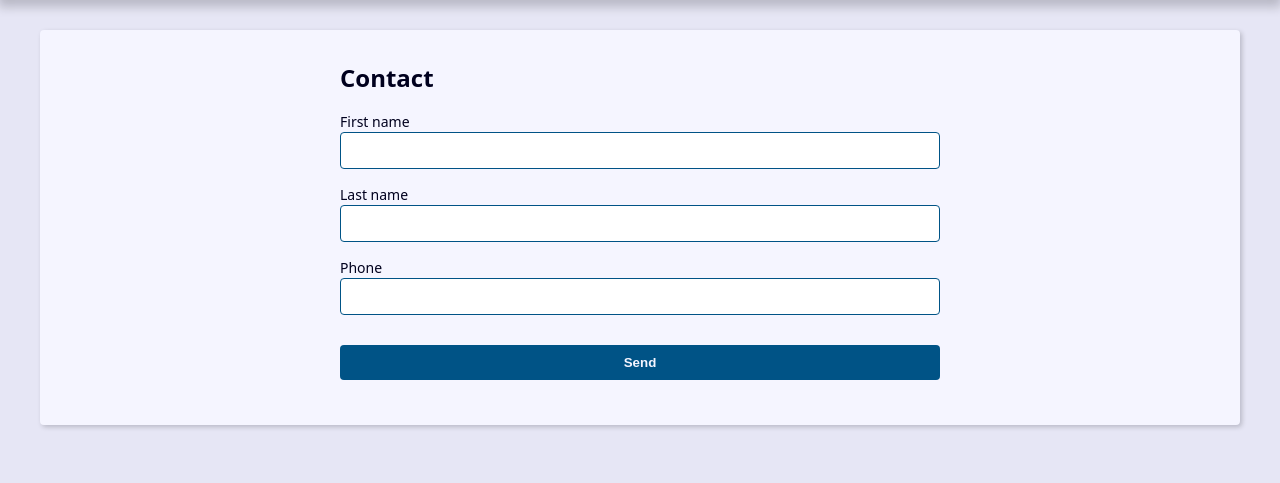
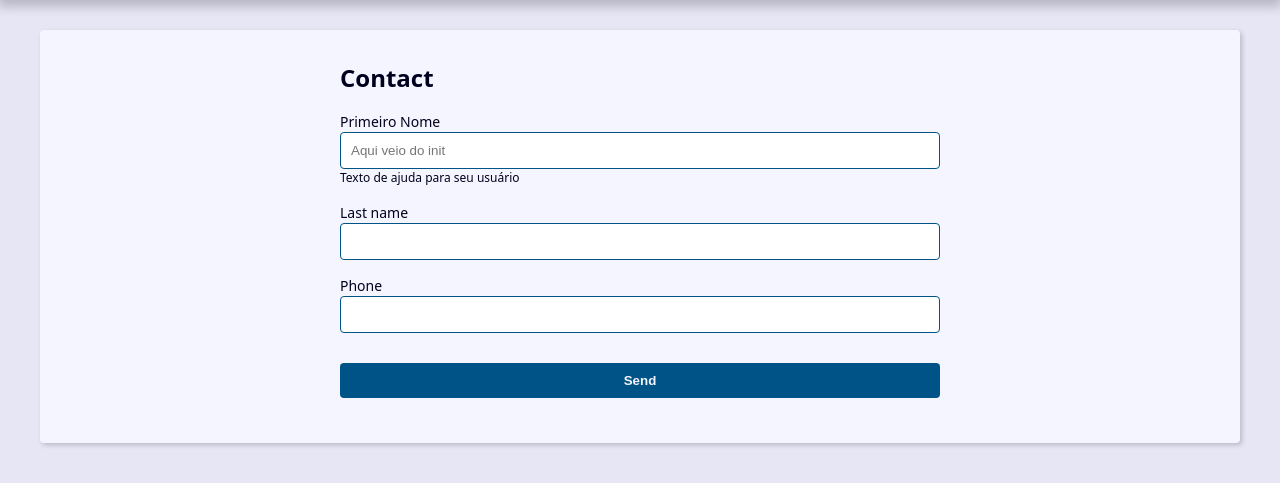
Before and after one commit to JeffersonEstevo/projeto-agenda-django-26, a Django app: page /contact/create/ in a window 1280 px wide. Shown: the part 239-722 px from the top of the page. Run offline with Django 5.2, Linux system fonts and the light colour scheme.

Commit message:
Configurando os campos e widgets do formulário

```diff
--- a/contact/forms.py
+++ b/contact/forms.py
@@ -8,6 +8,35 @@ from django.core.exceptions import ValidationError
 from . import models
 
 class ContactForm(forms.ModelForm):  # Declara a classe ContactForm herdando as funcionalidades de ModelForm do Django
+    # Cria o campo 'first_name' manualmente como um texto obrigatório
+    first_name = forms.CharField(
+        # Define o elemento HTML do campo (uma caixa de texto simples)
+        widget=forms.TextInput(
+            # Adiciona atributos direto na tag HTML do campo
+            attrs={
+                # Define as classes CSS para estilizar o campo na tela
+                'class': 'classe-a classe-b',
+                # Coloca o texto de dica que some ao digitar
+                'placeholder': 'Aqui veio do init',
+            }
+        ),
+        # Altera o texto da etiqueta (label) que fica ao lado ou acima do campo
+        label='Primeiro Nome',
+        # Adiciona uma pequena frase de instrução logo abaixo do campo
+        help_text='Texto de ajuda para seu usuário',
+    )
+
+    # Método construtor que roda toda vez que o formulário é criado na memória
+    def __init__(self, *args, **kwargs):
+        # Executa a inicialização padrão do Django para carregar os campos de forma correta
+        super().__init__(*args, **kwargs)
+
+        # O trecho abaixo está comentado (não roda), mas serve para alterar o campo via código:
+        # self.fields['first_name'].widget.attrs.update({
+        #     'class': 'classe-a classe-b',
+        #     'placeholder': 'Aqui veio do init',
+        # })
+
     class Meta:  # Cria a classe interna Meta para configurar as opções do formulário
         model = models.Contact  # Define que o formulário será baseado no modelo de banco de dados chamado Contact
         fields = (  # Inicia a tupla que define quais campos do modelo serão usados
@@ -15,6 +44,21 @@ class ContactForm(forms.ModelForm):  # Declara a classe ContactForm herdando as
             'last_name',  # Inclui o campo do sobrenome no formulário
             'phone',  # Inclui o campo do telefone no formulário
         )  # Fecha a tupla de especificação dos campos
+
+        # O dicionário 'widgets' serve para customizar a renderização HTML de cada campo
+        # widgets = {
+        #     # Altera as propriedades visuais do campo 'first_name'
+        #     'first_name': forms.TextInput(
+        #         # O 'attrs' (atributos) injeta propriedades diretamente na tag HTML <input>
+        #         attrs={
+        #             # Adiciona classes CSS para estilizar o campo na página (ex: para usar Bootstrap)
+        #             'class': 'classe-a classe-b',
+
+        #             # Adiciona uma frase cinza de dica que some quando o usuário começa a digitar
+        #             'placeholder': 'Escreva aqui',
+        #         }
+        #     )
+        # }
 
     def clean(self):  # Define o método clean para realizar validações personalizadas no formulário
         # cleaned_data = self.cleaned_data  # Recupera o dicionário com os dados que já foram validados individualmente
--- a/contact/templates/contact/create.html
+++ b/contact/templates/contact/create.html
@@ -34,6 +34,13 @@
               {{ field }}
               {# Renderiza uma lista contendo as mensagens de erro de validação específicas deste campo, se houverem #}
               {{ field.errors }}
+
+              {# Verifica se o campo do formulário possui algum texto de ajuda cadastrado no Python #}
+              {% if field.help_text %}
+                {# Cria um parágrafo formatado com a classe CSS para exibir a mensagem na página #}
+                <p class="help-text">{{ field.help_text }}</p>
+              {# Encerra o bloco de teste condicional #}
+              {% endif %}
             {# Fecha a tag div de agrupamento do campo atual #}
             </div>
           {# Encerra o laço de repetição que percorre os campos do formulário #}
```
Lines whose indentation alone changed are shown as unchanged.
